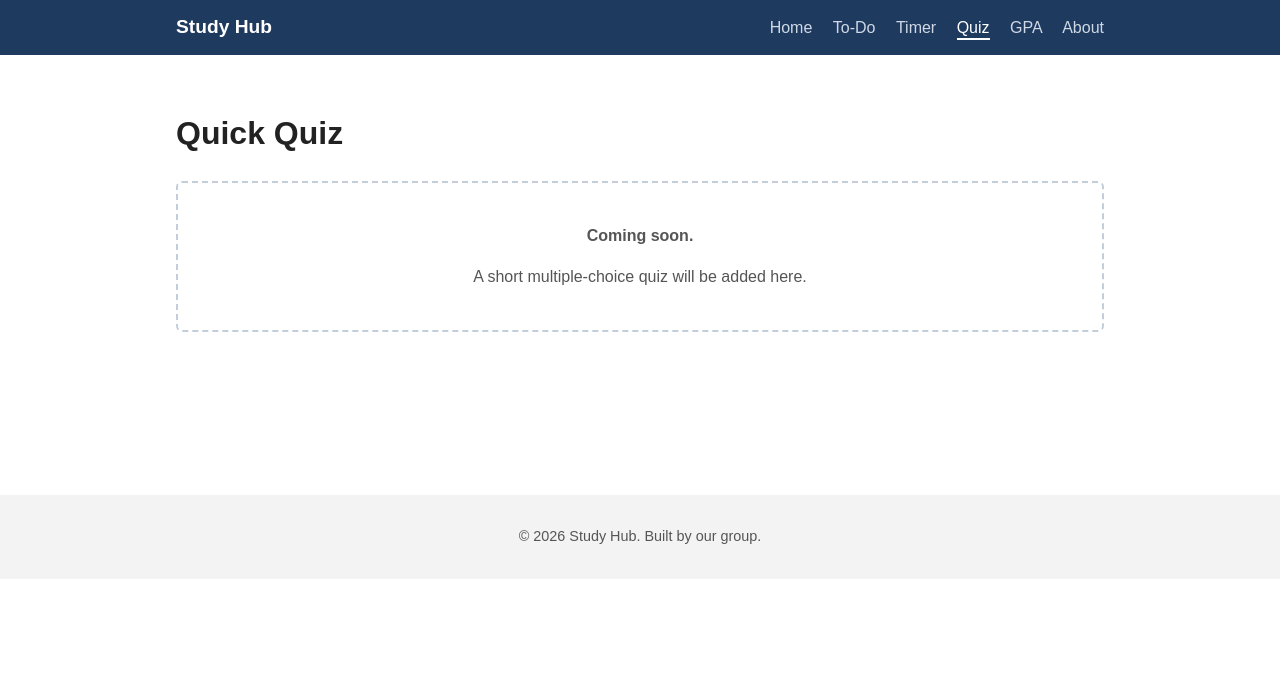
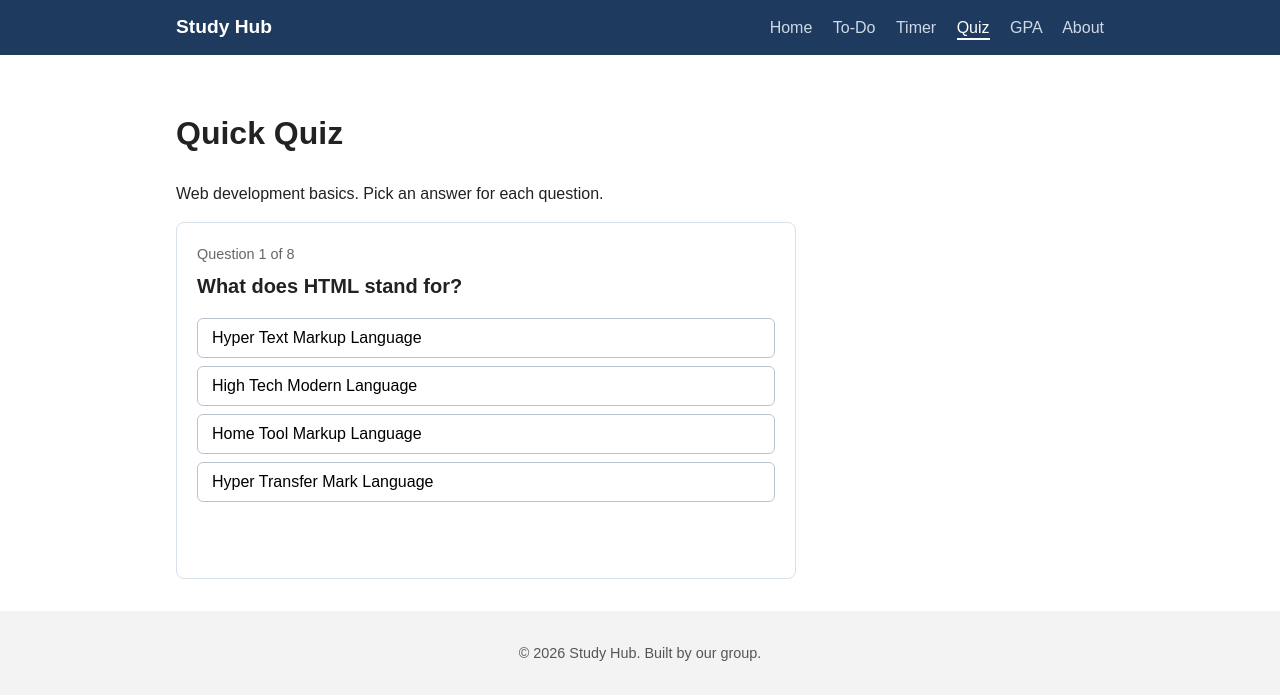
Before and after one commit to Jelo1/CIS-FINALS-PROJECT, a plain HTML site: page study-hub/quiz.html in a window 1280 px wide. Drawn offline with Linux system fonts and the light colour scheme.

Commit message:
ADD QUIZ STYLE

```diff
--- /dev/null
+++ b/study-hub/css/quiz.css
@@ -0,0 +1,10 @@
+.quiz-box { max-width: 620px; border: 1px solid #d9e1ea; border-radius: 8px; padding: 20px; margin-top: 16px; }
+.quiz-progress { color: #666; margin: 0 0 4px; font-size: 0.9rem; }
+.quiz-question { margin: 0 0 16px; font-size: 1.25rem; }
+.quiz-options { display: grid; gap: 8px; }
+.quiz-option { text-align: left; padding: 10px 14px; border: 1px solid #b9c4d2; border-radius: 6px; background: #fff; font-size: 1rem; cursor: pointer; }
+.quiz-option:hover:not(:disabled) { background: #f0f4fa; }
+.quiz-option.correct { background: #e3f5e8; border-color: #2e8b4f; }
+.quiz-option.wrong { background: #fde8e8; border-color: #c0392b; }
+.quiz-feedback { min-height: 1.5em; font-weight: bold; }
+.quiz-score { font-size: 1.4rem; }
--- /dev/null
+++ b/study-hub/js/quiz.js
@@ -0,0 +1,75 @@
+// Quick quiz: multiple choice, one question at a time.
+(function () {
+  var QUESTIONS = [
+    { q: 'What does HTML stand for?', a: ['Hyper Text Markup Language', 'High Tech Modern Language', 'Home Tool Markup Language', 'Hyper Transfer Mark Language'], c: 0 },
+    { q: 'Which CSS property changes the text color?', a: ['font-color', 'color', 'text-style', 'foreground'], c: 1 },
+    { q: 'Which symbol selects a class in CSS?', a: ['#', '.', '*', '&'], c: 1 },
+    { q: 'Which JavaScript keyword declares a constant?', a: ['var', 'let', 'const', 'static'], c: 2 },
+    { q: 'Which HTML tag creates a hyperlink?', a: ['<link>', '<a>', '<href>', '<url>'], c: 1 },
+    { q: 'Which Git command saves your changes to the local history?', a: ['git push', 'git pull', 'git commit', 'git clone'], c: 2 },
+    { q: 'Which Git command downloads the latest changes from GitHub?', a: ['git pull', 'git add', 'git init', 'git branch'], c: 0 },
+    { q: 'What is a pull request?', a: ['A request to delete a repository', 'A request to merge your changes into another branch', 'A request to download a file', 'A request to rename a branch'], c: 1 }
+  ];
+
+  var index = 0, score = 0, answered = false;
+  var box = document.getElementById('quiz-box');
+  var result = document.getElementById('quiz-result');
+  var progress = document.getElementById('quiz-progress');
+  var question = document.getElementById('quiz-question');
+  var options = document.getElementById('quiz-options');
+  var feedback = document.getElementById('quiz-feedback');
+  var next = document.getElementById('quiz-next');
+  var scoreEl = document.getElementById('quiz-score');
+  var restart = document.getElementById('quiz-restart');
+
+  function show() {
+    var item = QUESTIONS[index];
+    answered = false;
+    progress.textContent = 'Question ' + (index + 1) + ' of ' + QUESTIONS.length;
+    question.textContent = item.q;
+    feedback.textContent = '';
+    next.hidden = true;
+    next.textContent = index === QUESTIONS.length - 1 ? 'See result' : 'Next';
+    options.innerHTML = '';
+    item.a.forEach(function (text, i) {
+      var b = document.createElement('button');
+      b.type = 'button';
+      b.className = 'quiz-option';
+      b.textContent = text;
+      b.addEventListener('click', function () { choose(i); });
+      options.appendChild(b);
+    });
+  }
+
+  function choose(i) {
+    if (answered) return;
+    answered = true;
+    var item = QUESTIONS[index];
+    var btns = options.querySelectorAll('.quiz-option');
+    btns.forEach(function (b, n) {
+      b.disabled = true;
+      if (n === item.c) b.classList.add('correct');
+      else if (n === i) b.classList.add('wrong');
+    });
+    if (i === item.c) { score++; feedback.textContent = 'Correct!'; }
+    else { feedback.textContent = 'Not quite. The answer is: ' + item.a[item.c]; }
+    next.hidden = false;
+  }
+
+  next.addEventListener('click', function () {
+    index++;
+    if (index < QUESTIONS.length) { show(); return; }
+    box.hidden = true;
+    result.hidden = false;
+    scoreEl.textContent = 'You scored ' + score + ' out of ' + QUESTIONS.length + '.';
+  });
+
+  restart.addEventListener('click', function () {
+    index = 0; score = 0;
+    result.hidden = true;
+    box.hidden = false;
+    show();
+  });
+
+  show();
+})();
--- a/study-hub/quiz.html
+++ b/study-hub/quiz.html
@@ -5,6 +5,7 @@
   <meta name="viewport" content="width=device-width, initial-scale=1.0">
   <title>Quick Quiz | Study Hub</title>
   <link rel="stylesheet" href="css/style.css">
+  <link rel="stylesheet" href="css/quiz.css">
 </head>
 <body>
   <header class="site-header">
@@ -23,9 +24,20 @@
 
   <main class="container page">
     <h1>Quick Quiz</h1>
-    <div class="placeholder">
-      <p><strong>Coming soon.</strong></p>
-      <p>A short multiple-choice quiz will be added here.</p>
+    <p>Web development basics. Pick an answer for each question.</p>
+
+    <div id="quiz-box" class="quiz-box">
+      <p id="quiz-progress" class="quiz-progress"></p>
+      <h2 id="quiz-question" class="quiz-question"></h2>
+      <div id="quiz-options" class="quiz-options"></div>
+      <p id="quiz-feedback" class="quiz-feedback" aria-live="polite"></p>
+      <button id="quiz-next" class="btn" type="button" hidden>Next</button>
+    </div>
+
+    <div id="quiz-result" class="quiz-box" hidden>
+      <h2>Quiz finished</h2>
+      <p id="quiz-score" class="quiz-score"></p>
+      <button id="quiz-restart" class="btn" type="button">Try again</button>
     </div>
   </main>
 
@@ -33,5 +45,6 @@
     <div class="container"><p>&copy; <span id="year"></span> Study Hub. Built by our group.</p></div>
   </footer>
   <script src="js/main.js"></script>
+  <script src="js/quiz.js"></script>
 </body>
 </html>
```
